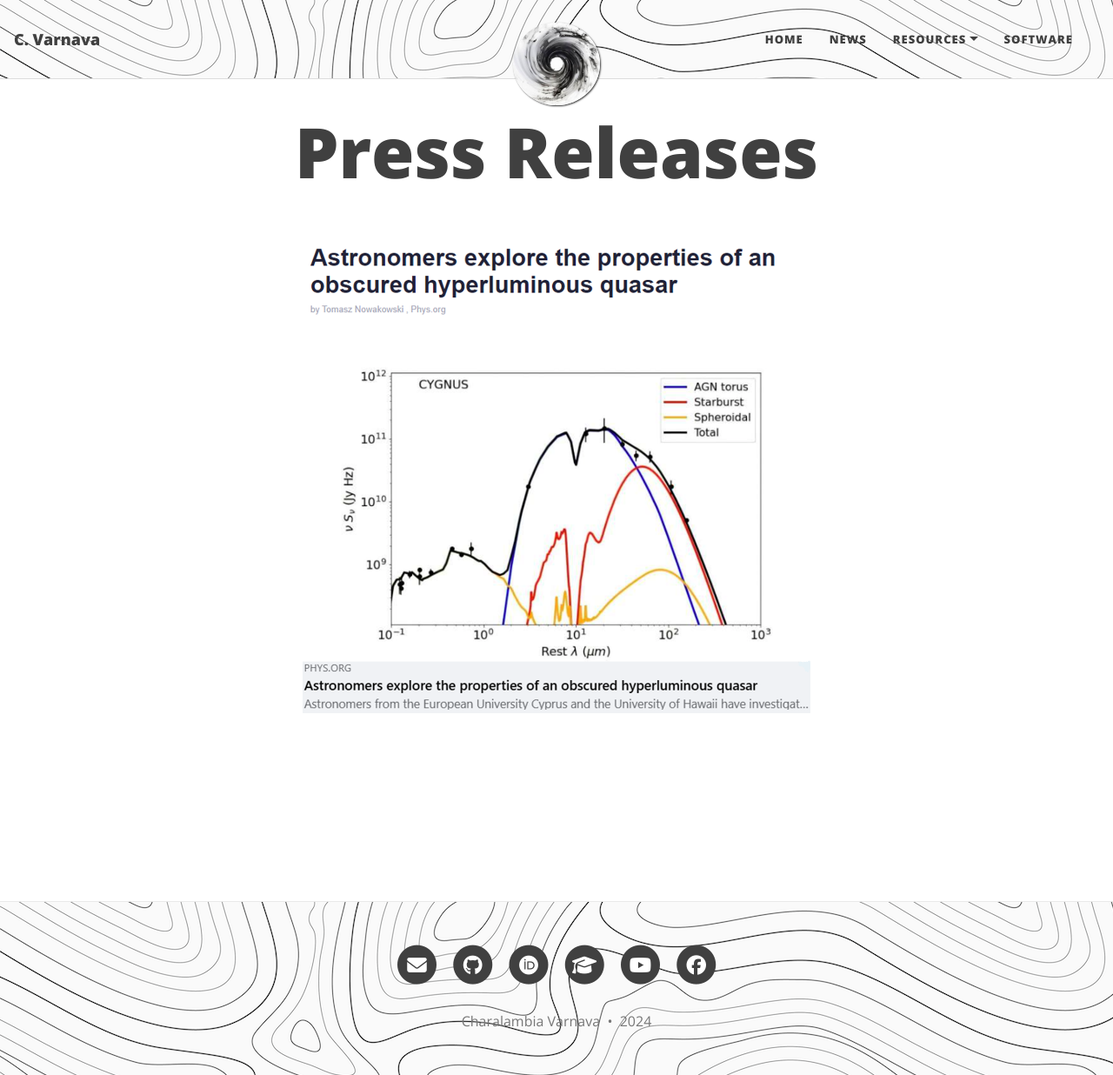
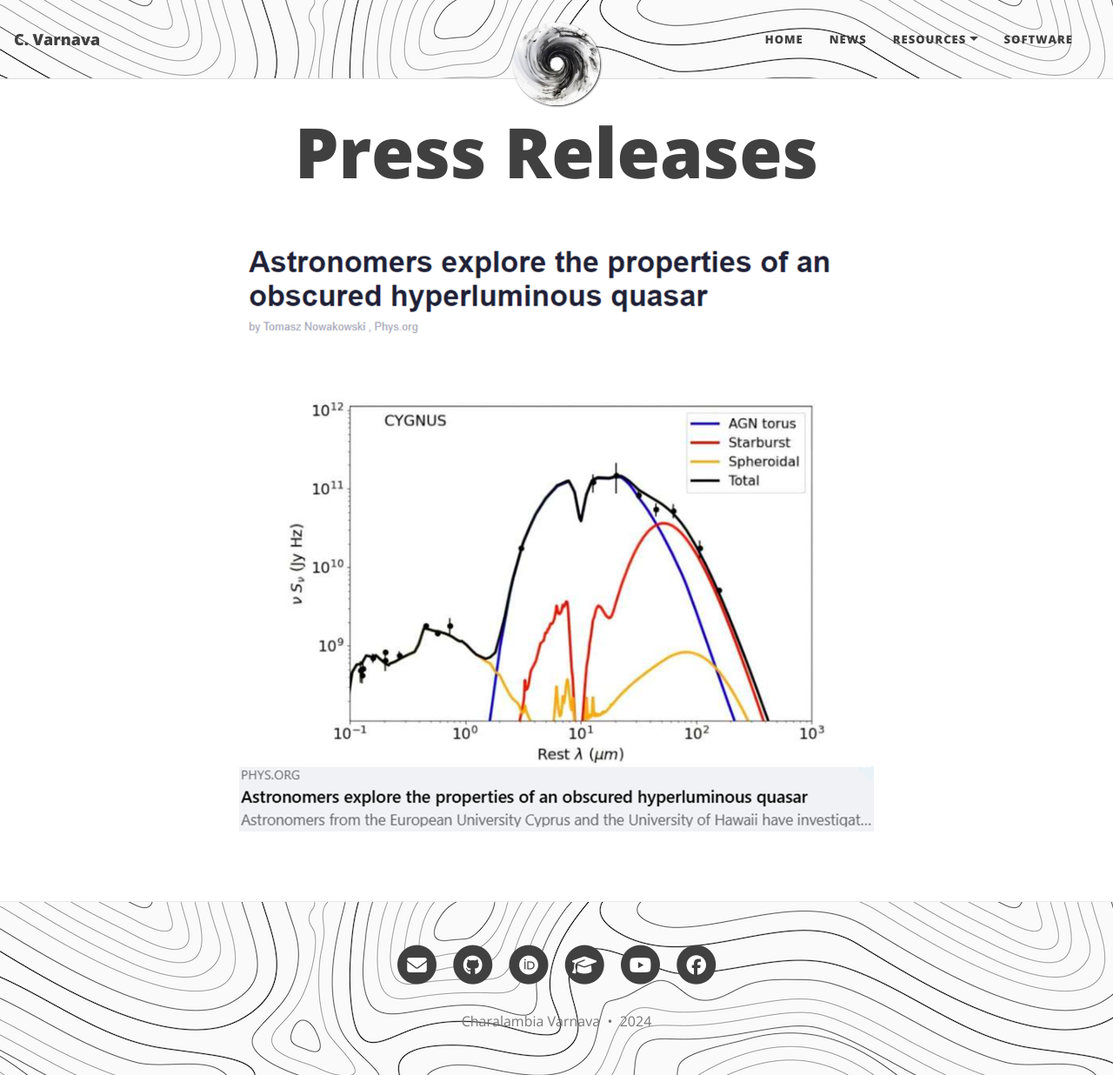
Before and after one commit to ch-var/ch-var.github.io, a Jekyll site: the page built from press_releases.html, in a window 1280 px wide and 1236 px high. Shown: the whole window at 87% size. Built offline with Jekyll 4.4.1, drawn with Linux system fonts in a browser that asks for light colours.

Commit message:
Update press_releases.html

```diff
--- a/press_releases.html
+++ b/press_releases.html
@@ -4,6 +4,6 @@ title: Press Releases
 ---
 <p align="center">
 <a href="https://phys.org/news/2024-10-astronomers-explore-properties-obscured-hyperluminous.html">
-<img src="/assets/img/press.png" width="80%" height="80%">
+<img src="/assets/img/press.png">
 </a>
 </p>
```
